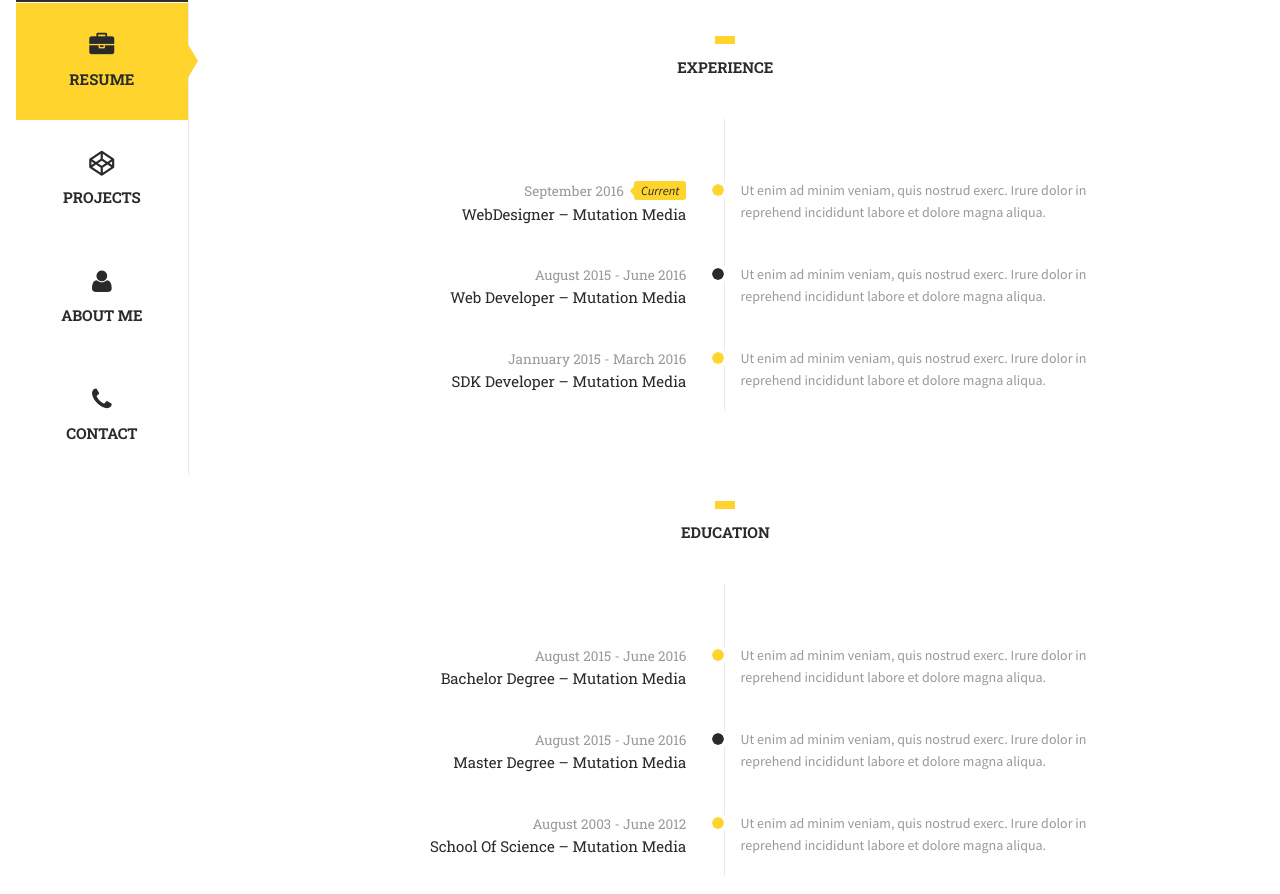
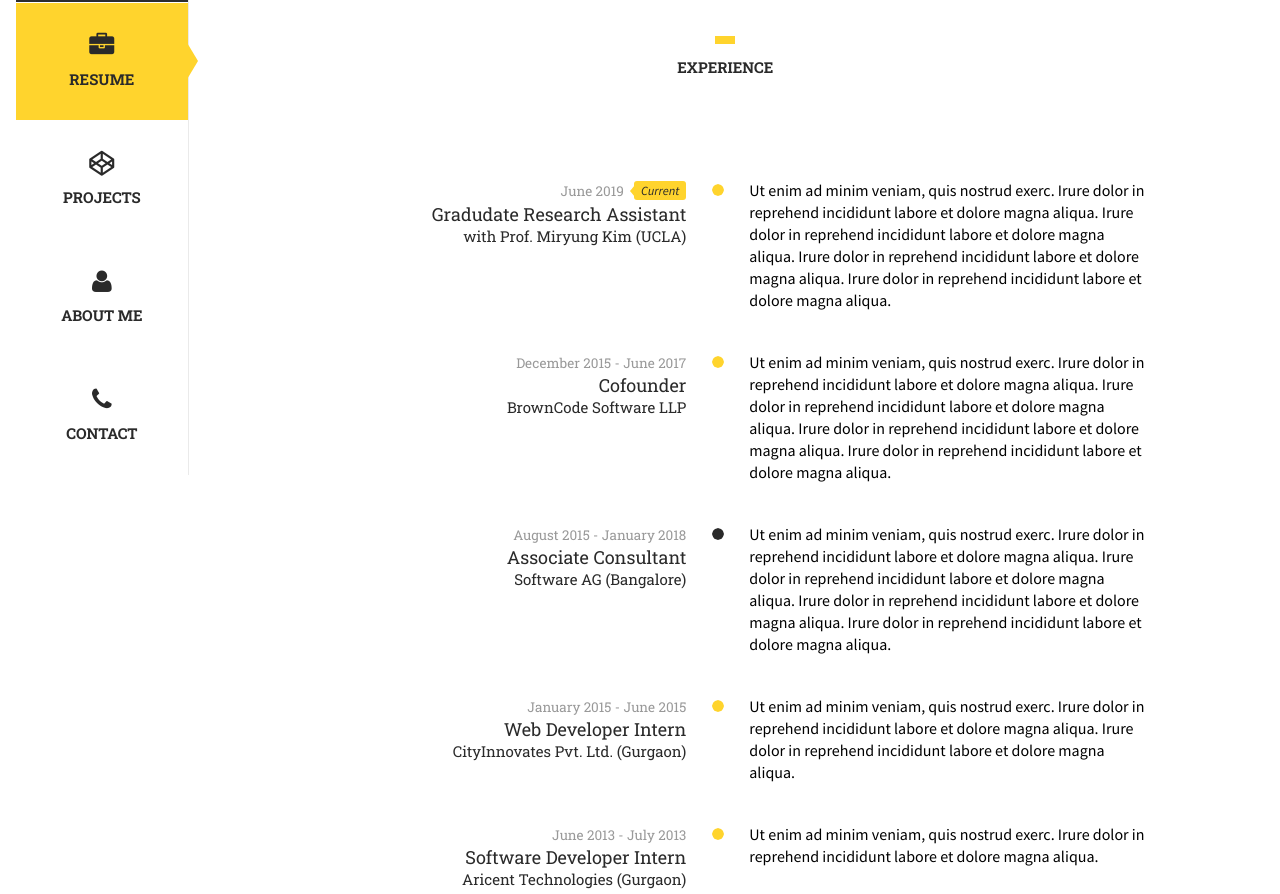
Before and after one commit to jay-ucla/jay-ucla.github.io, a plain HTML site: page index.html in a window 1280 px wide. Shown: the part 208-1102 px from the top of the page. Drawn offline with Linux system fonts and the light colour scheme.

Commit message:
fixed resume init'

```diff
--- a/css/main.css
+++ b/css/main.css
@@ -520,7 +520,7 @@ img.signature{
 
 .timeline:after {
     background-color: #eaeaea;
-    content: " ";
+    content:none;
     height: 100%;
    	left: 49.9%;
     position: absolute;
@@ -573,11 +573,13 @@ img.signature{
 }
 
 .timeline .timeline-inner .detail {
-    margin-left: 41%;
+    margin-left: 42%;
     padding-left: 94px;
     position: relative;
 	text-align:left;
 	width:56%;
+	color:black;
+	font-size:initial;
 }
 
 .timeline .timeline-inner .name h4 {
--- a/index.html
+++ b/index.html
@@ -276,29 +276,58 @@ Currently, I’m focused on upgrading my technical skills by pursuing coursework
 									<div class="timeline">
 										<div class="timeline-inner">
 											<div class="name">
-												<span class="date">September 2016<em>Current</em></span>
-												<h4>WebDesigner – Mutation Media </h4>
+												<span class="date">June 2019<em>Current</em></span>
+												<div><h5>Gradudate Research Assistant</h5><h4>with Prof. Miryung Kim (UCLA)</h4></div>
 											</div>
 											<div class="detail">
 												<p>Ut enim ad minim veniam, quis nostrud exerc.
-												Irure dolor in reprehend incididunt labore et dolore magna aliqua. </p>
+												Irure dolor in reprehend incididunt labore et dolore magna aliqua.
+												Irure dolor in reprehend incididunt labore et dolore magna aliqua.
+												Irure dolor in reprehend incididunt labore et dolore magna aliqua.
+												Irure dolor in reprehend incididunt labore et dolore magna aliqua.
+												 </p>
+											</div>
+										</div>
+										<div class="timeline-inner">
+											<div class="name">
+												<span class="date">December 2015 - June 2017</span>
+												<div><h5>Cofounder</h5><h4>BrownCode Software LLP</h4></div>
+											</div>
+											<div class="detail">
+												<p>Ut enim ad minim veniam, quis nostrud exerc.
+												Irure dolor in reprehend incididunt labore et dolore magna aliqua.
+												Irure dolor in reprehend incididunt labore et dolore magna aliqua.
+												Irure dolor in reprehend incididunt labore et dolore magna aliqua.
+												Irure dolor in reprehend incididunt labore et dolore magna aliqua.
+												</p>
 											</div>
 										</div>
 										<div class="timeline-inner ">
 											<div class="name switched">
-												<span class="date">August 2015 - June 2016</span>
-												<h4>Web Developer – Mutation Media </h4>
+												<span class="date">August 2015 - January 2018</span>
+												<div><h5>Associate Consultant</h5><h4>Software AG (Bangalore)</h4></div>
 
 											</div>
 											<div class="detail">
 												<p>Ut enim ad minim veniam, quis nostrud exerc.
+												Irure dolor in reprehend incididunt labore et dolore magna aliqua. 												Irure dolor in reprehend incididunt labore et dolore magna aliqua. 												Irure dolor in reprehend incididunt labore et dolore magna aliqua. 												Irure dolor in reprehend incididunt labore et dolore magna aliqua. </p>
+											</div>
+										</div>
+										<div class="timeline-inner">
+											<div class="name">
+												<span class="date">January 2015 - June 2015</span>
+												<div><h5>Web Developer Intern</h5><h4>CityInnovates Pvt. Ltd. (Gurgaon)</h4></div>
+											</div>
+											<div class="detail">
+												<p>Ut enim ad minim veniam, quis nostrud exerc.
+												Irure dolor in reprehend incididunt labore et dolore magna aliqua.
 												Irure dolor in reprehend incididunt labore et dolore magna aliqua. </p>
 											</div>
 										</div>
 										<div class="timeline-inner">
 											<div class="name">
-												<span class="date">Jannuary 2015 - March 2016</span>
-												<h4>SDK Developer – Mutation Media </h4>
+												<span class="date">June 2013 - July 2013</span>
+												<div><h5>Software Developer Intern</h5><h4>Aricent Technologies (Gurgaon)</h4></div>
 											</div>
 											<div class="detail">
 												<p>Ut enim ad minim veniam, quis nostrud exerc.
@@ -341,33 +370,29 @@ Currently, I’m focused on upgrading my technical skills by pursuing coursework
 								<div class="timeline">
 									<div class="timeline-inner">
 										<div class="name">
-											<span class="date">August 2015 - June 2016</span>
-											<h4>Bachelor Degree – Mutation Media  </h4>
+											<span class="date">Sept 2018 - March 2020(expected)</span>
+											<div><h5>M.S. – Computer Science</h5><h4>University of California, Los Angeles</h4></div>
 										</div>
 										<div class="detail">
-											<p>Ut enim ad minim veniam, quis nostrud exerc.
-											Irure dolor in reprehend incididunt labore et dolore magna aliqua. </p>
+											<p>GPA - 3.94/4</p>
+											<p>• Software Engineering • Large Scale Data Mining • Pattern Recognition and Machine Learning • Natural Language Processing • Web Information Management • Neural Signal Processing</p>
 										</div>
 									</div>
 									<div class="timeline-inner ">
 										<div class="name switched">
-											<span class="date">August 2015 - June 2016</span>
-											<h4>Master Degree – Mutation Media  </h4>
+											<span class="date">July 2011 - May 2015</span>
+											<div><h5>B.Tech – Computer Science</h5><h4>Guru Nanak Dev University, Amritsar</h4></div>
 
 										</div>
 										<div class="detail">
-											<p>Ut enim ad minim veniam, quis nostrud exerc.
-											Irure dolor in reprehend incididunt labore et dolore magna aliqua. </p>
-										</div>
-									</div>
-									<div class="timeline-inner">
-										<div class="name">
-											<span class="date">August 2003 - June 2012</span>
-											<h4>School Of Science – Mutation Media  </h4>
-										</div>
-										<div class="detail">
-											<p>Ut enim ad minim veniam, quis nostrud exerc.
-											Irure dolor in reprehend incididunt labore et dolore magna aliqua. </p>
+											<p>GPA - 9.57/10</p>
+											<p>• Design & Analysis of Algorithms
+• Data Structures
+• Operating Systems
+• Computer Architecture
+• Fundamentals of Artificial Intelligence
+• Software Engineering
+• Object-Oriented Design Principles</p>
 										</div>
 									</div>
 								</div>
@@ -406,8 +431,8 @@ Currently, I’m focused on upgrading my technical skills by pursuing coursework
 					<!--Listing-->
 					<div class="listing-large mt-40">
 
-						<a class="uppercase emph-1 btn-1" href="#">Download my cv</a>
-						<a class="uppercase emph-1 btn-2" href="#">Print My resume</a>
+						<a class="uppercase emph-1 btn-1" target="_blank" href="https://drive.google.com/file/d/1Cw2DmYSSKs9zQmEYHV53sRF_ZZ8o7t7o/view?usp=sharing">View Resume</a>
+						<a class="uppercase emph-1 btn-2" taregt="_blank" href="http://linkedin.com/in/jasarora">View LinkedIn</a>
 							<div class="listing-large-inner">
 							<div class="listing-event">
 							<ul class="data left clearfix">
```
